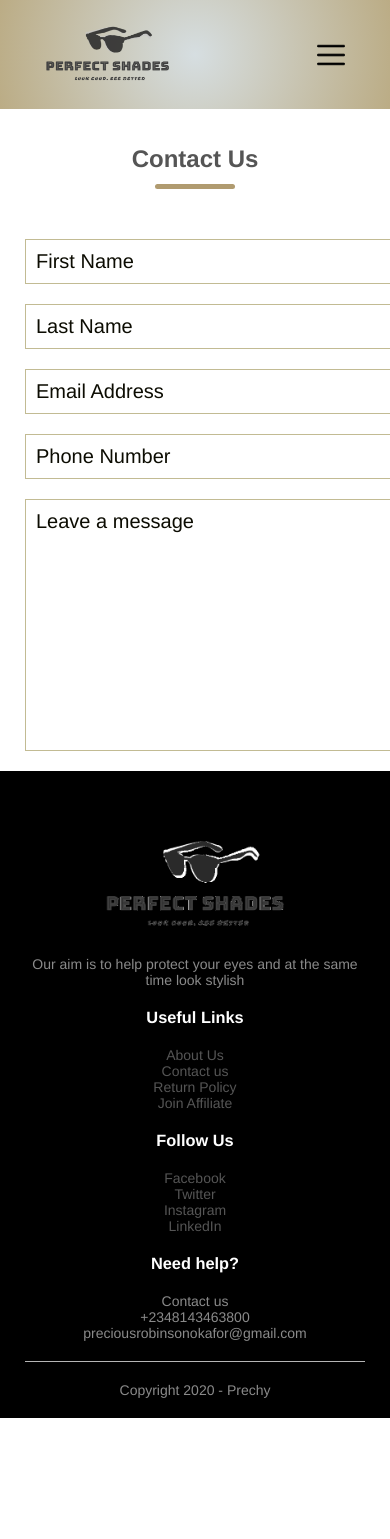
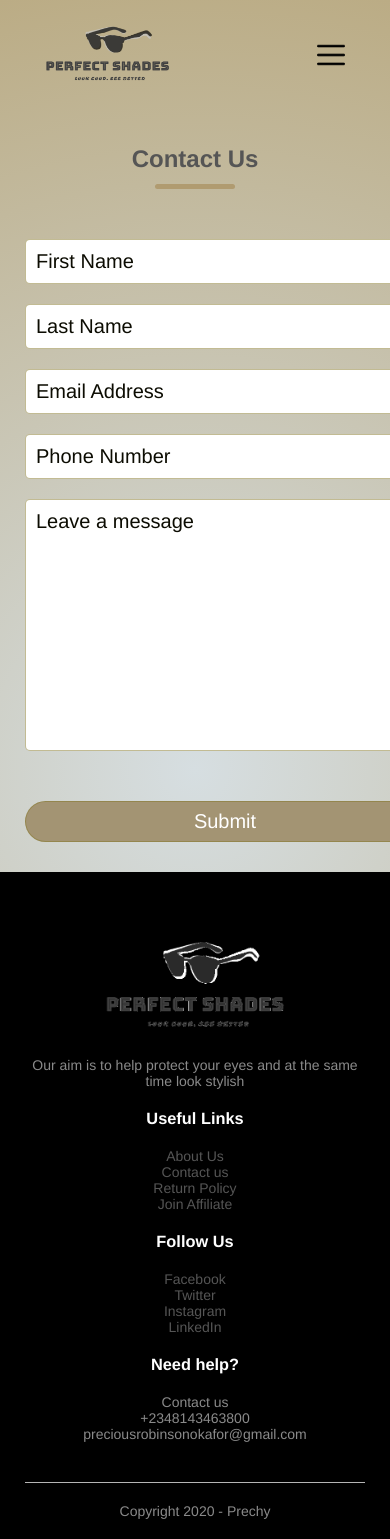
Before and after one commit to Prechy1211/ecommerce-website, a plain HTML site: page contact.html in a window 390 px wide. Shown: the top 1539 px of the page. Before the commit the page ends 1418 px from the top, so only its background shows below. Drawn offline with Linux system fonts and the light colour scheme.

Commit message:
changes to the body

```diff
--- a/contact.html
+++ b/contact.html
@@ -33,7 +33,7 @@
 
 	</div>
 
-<!-------------Products-------------------->
+<!-------------contact form-------------------->
 <div class="small-container">
 	<h2 class="title">Contact Us</h2>
 	<div class="row">
@@ -43,6 +43,7 @@
 			<input type="email" value="Email Address" name="email">
 			<input type="tel" value="Phone Number" name="tel">
 			<textarea name="messages" id="messages" cols="30" rows="10">Leave a message</textarea>
+			<input type="submit" value="Submit" class="btn">
 		</form>
 	</div>
 </div>
--- a/style.css
+++ b/style.css
@@ -3,6 +3,10 @@
 	padding: 0;
 	box-sizing: border-box;
 	font-family: Helvetica, Arial, sans-serif;
+}
+body {
+	background: rgb(214,222,225);
+	background: radial-gradient(circle, rgba(214,222,225,1) 0%, rgba(187,172,133,1) 100%);
 }
 /* navbar */
 .navbar {
@@ -67,10 +71,7 @@ p {
 .btn:hover {
 	background-color: #b09b70;
 }
-.header {
-	background: rgb(214,222,225);
-	background: radial-gradient(circle, rgba(214,222,225,1) 0%, rgba(187,172,133,1) 100%);
-}
+
 .header .row {
 	margin-top: 70px;
 }
@@ -150,7 +151,7 @@ small{
 	color: #fff;
 	margin-bottom: 20px;
 }
-.footer-col-1, .footer-col-2, .footer-col-3 {
+.footer-col-1, .footer-col-2, .footer-col-3, .footer-col-4 {
 	min-width: 250px;
 	margin-bottom: 20px;
 }
@@ -226,6 +227,7 @@ input, textarea {
 	font-size: 20px;
 	border: 1px solid #86792a81;
 	color: rgb(12, 12, 2);
+	border-radius: 5px;
 }
 textarea:focus, input:focus {
 	outline: none;
@@ -241,7 +243,7 @@ textarea:focus, input:focus {
 		position: absolute;
 		top: 85px;
 		left: 0;
-		background: #333;
+		background: radial-gradient(circle, rgba(214,222,225,1) 0%, rgba(187,172,133,1) 100%);
 		width: 100%;
 		overflow: hidden;
 		transition: max-height 0.5s;
@@ -252,9 +254,7 @@ textarea:focus, input:focus {
 		margin-top: 10px;
 		margin-bottom: 10px;
 	}
-	nav ul li a {
-		color: white;
-	}
+
 	.menu-icon {
 		display: block;
 		cursor: pointer
```
Also changed, not shown: about.html (+4 -5 lines).
